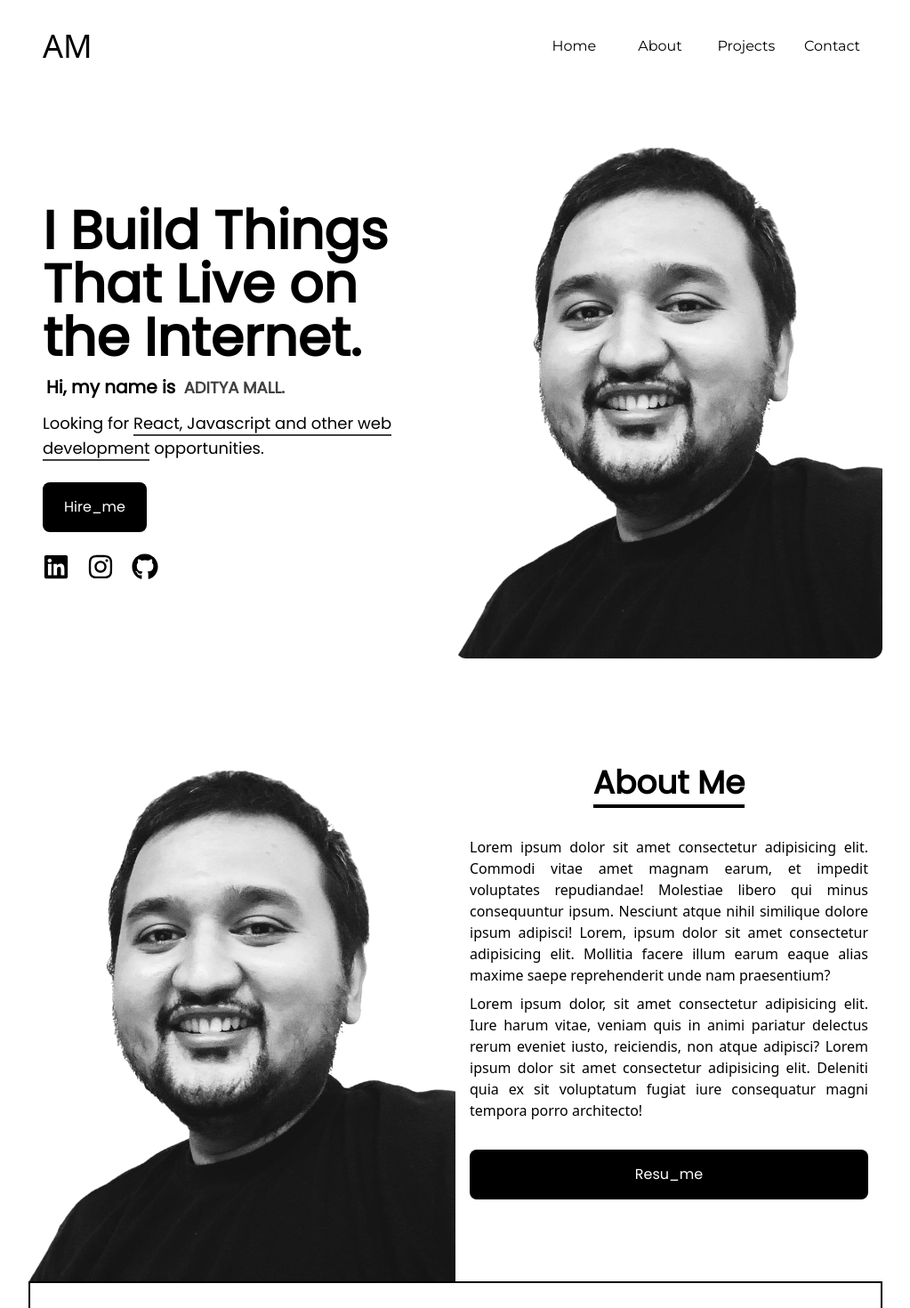
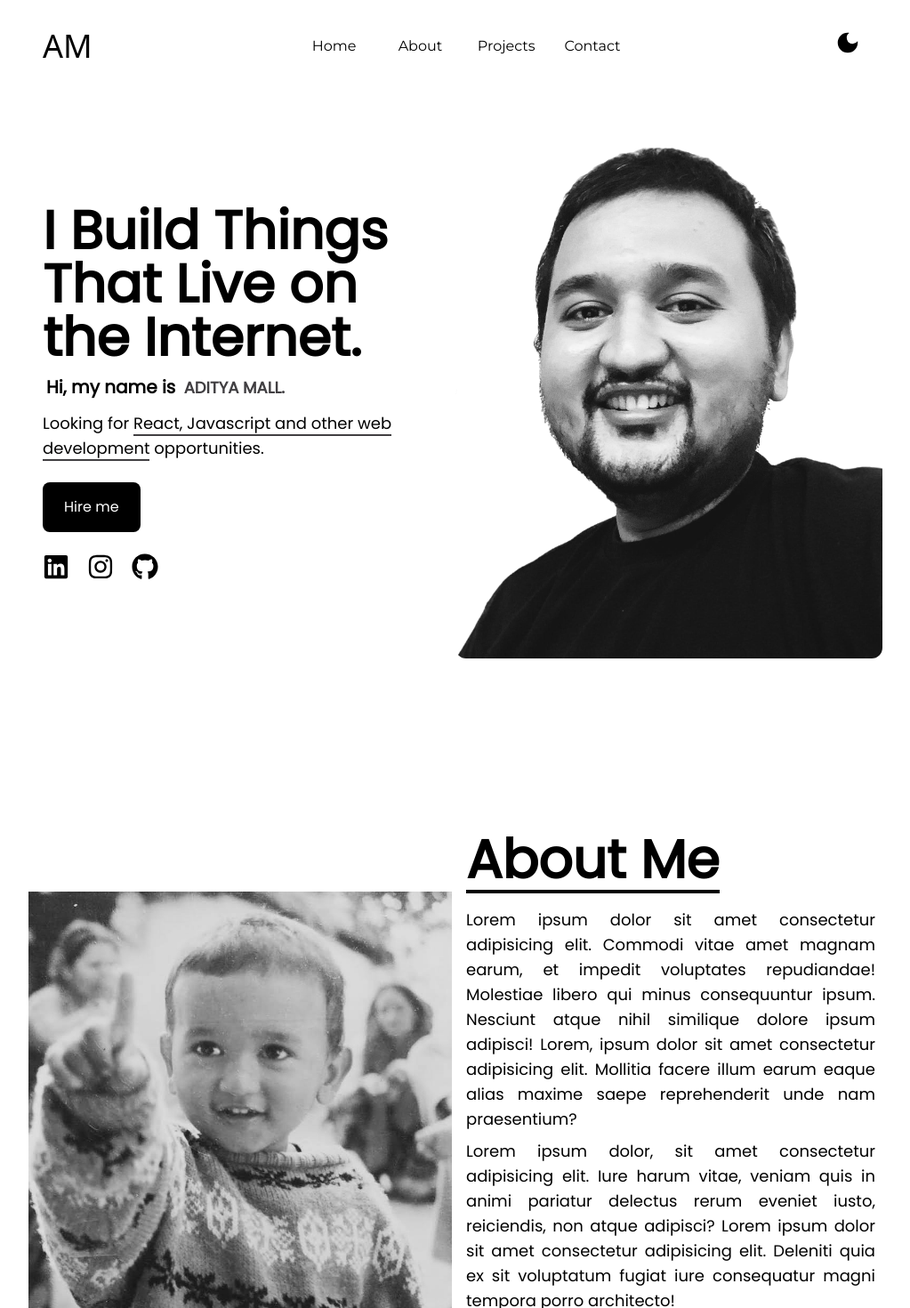
Before and after one commit to iamadityamall/react-projects-portfolio-development, a React (Create React App) app: page / in a window 1280 px wide. Shown: the top 1470 px of the page at 89% size, without its empty margins (128-1151 px from the left). Built offline with nearby package versions, Linux system fonts and the light colour scheme.

Commit message:
major update with dark mode

```diff
--- a/src/App.js
+++ b/src/App.js
@@ -1,8 +1,21 @@
 import React from "react";
 import { BrowserRouter, Routes, Route } from "react-router-dom";
 import { Home, Error, SharedLayout } from "./Pages/index";
+import { useEffect } from "react";
+import { useSelector } from "react-redux";
 
 const App = () => {
+  const {isDarkmode} = useSelector(store => store.navbar);
+
+  useEffect(() => {
+    if (isDarkmode) {
+      document.body.style.backgroundColor = "black";
+      document.body.style.color = "white";
+    } else {
+      document.body.style.backgroundColor = "white";
+      document.body.style.color = "black";
+    }
+  })
   return (
     <BrowserRouter>
       <Routes>
--- a/src/Components/Home/About.jsx
+++ b/src/Components/Home/About.jsx
@@ -1,29 +1,31 @@
-import React from 'react'
-import aboutImage from "../../assests/images/profile-new.png"
+import React from "react";
+import aboutImage from "../../assests/images/baby.jpg";
+import { useSelector } from "react-redux";
 
 const About = () => {
+  const {isDarkmode} = useSelector(store => store.navbar)
   return (
     <section
       id="about"
-      className="transition-all duration-200 ease-in-out grid grid-cols-1 gap-y-5 justify-items-center  md:grid-cols-2"
+      className="transition-all duration-200 ease-in-out grid grid-cols-1 gap-y-5 justify-items-center  md:grid-cols-2 md:gap-y-0 md:gap-x-2 md:h-screen md:place-items-center"
     >
       {/* image container */}
-      <figure className="transition-all duration-200 ease-in-out mr-8 overflow-hidden rounded-full w-[200px] h-[200px] md:w-full md:h-full md:rounded-none md:mr-0">
+      <figure className="transition-all duration-200 ease-in-out mr-8 overflow-hidden rounded-full w-[200px] h-[200px] md:w-full md:h-auto  md:mr-0 md:rounded-xl xl:h-[70vh] xl:w-fit">
         <img
           src={aboutImage}
           alt="about"
-          className="transition-all duration-200 ease-in-out  w-full h-full object-contain object-right-bottom"
+          className="transition-all duration-200 ease-in-out  w-full h-full object-contain grayscale z-0"
         />
       </figure>
       {/* info container */}
-      <div className="transition-all duration-200 ease-in-out flex flex-col items-center space-y-8 text-justify p-4">
-        <div className="transition-all duration-200 ease-in-out flex justify-start">
-          <h1 className="transition-all duration-200 ease-in-out font-bold font-poppins text-4xl py-1 border-b-4 border-black">
+      <div className="transition-all duration-700 ease-in-out flex flex-col items-center space-y-10  p-4 md:space-y-4 md:p-2 md:items-start ">
+        <div className="transition-all duration-700 ease-in-out flex justify-start">
+          <h1 className="transition-all duration-700 ease-in-out font-bold font-poppins text-4xl py-1 border-b-4 border-black xl:text-6xl">
             About Me
           </h1>
           {/* <p>Aditya Mall</p> */}
         </div>
-        <div className="transition-all duration-200 ease-in-out flex flex-col space-y-2">
+        <div className="transition-all duration-500 ease-in-out flex flex-col space-y-2 font-poppins text-sm md:text-justify md:p-2 xl:p-0 xl:text-lg">
           <p>
             Lorem ipsum dolor sit amet consectetur adipisicing elit. Commodi
             vitae amet magnam earum, et impedit voluptates repudiandae!
@@ -40,12 +42,22 @@ const About = () => {
             iure consequatur magni tempora porro architecto!
           </p>
         </div>
-        <button className="transition-all duration-200 ease-in-out p-4 bg-black text-white font-poppins rounded-lg w-full">
-          Resu_me
+        <button
+          className={`transition-all duration-500 ease-in-out p-4 bg-black text-white font-poppins rounded-lg w-full md:w-auto ${
+            isDarkmode && "bg-white text-black"
+          }`}
+        >
+          <a
+            href="https://resume-adityamall.netlify.app/"
+            target="_blank"
+            rel="noreferrer"
+          >
+            Resume
+          </a>
         </button>
       </div>
     </section>
   );
-}
+};
 
-export default About
+export default About;
--- a/src/Components/Home/Hero.jsx
+++ b/src/Components/Home/Hero.jsx
@@ -1,8 +1,10 @@
 import React from "react";
 import { socialLinks } from "../../utils/data/SocialLinks";
 import heroImage from "../../assests/images/profile-new.png";
+import { useSelector } from "react-redux";
 
 const Hero = () => {
+  const { isDarkmode } = useSelector((store) => store.navbar);
   return (
     <section
       id="hero"
@@ -29,8 +31,12 @@ const Hero = () => {
           opportunities.
         </p>
         <div className="translate-all duration-[2000ms] ease-in-out flex flex-col space-y-6 items-start">
-          <button className="mt-4 px-6 py-4 bg-black text-white rounded-lg font-poppins">
-            Hire_me
+          <button
+            className={`mt-4 px-6 py-4 bg-black text-white rounded-lg font-poppins ${
+              isDarkmode && "bg-white text-black"
+            }`}
+          >
+            Hire me
           </button>
           <div className="translate-all duration-[2000ms] ease-in-out flex space-x-5  items-center justify-start">
             {socialLinks.map((link) => {
--- a/src/Components/Home/Navbar.jsx
+++ b/src/Components/Home/Navbar.jsx
@@ -6,13 +6,16 @@ import { toggleSidebarButton } from "../../Features/Navbar/navSlice";
 import { Sidebar } from "./index";
 import { navLinks } from "../../utils/data/Navlinks.js";
 import { Link } from "react-scroll/modules";
+import { MdDarkMode } from "react-icons/md";
+import { BsSunFill } from "react-icons/bs";
+import { toggleDarkmodeButton } from "../../Features/Navbar/navSlice";
 
 const Navbar = () => {
   const dispatch = useDispatch();
-  const { showSidebar } = useSelector((store) => store.navbar);
+  const { showSidebar, isDarkmode } = useSelector((store) => store.navbar);
 
   return (
-    <header className="w-full fixed top-0 overflow-hidden transition-all duration-500 ease-in-out bg-white">
+    <header className={`w-full z-10 fixed top-0 overflow-hidden transition-all duration-500 ease-in-out ${isDarkmode ? 'bg-black': 'bg-white'}`}>
       <nav className=" transition-all duration-500 ease-in-out flex justify-between p-2 w-[95vw] mx-auto sm:w-[90vw] md:w-[85vw] md:p-4 lg:w-[80vw] xl:w-[75vw]">
         <div className="transition-all duration-500 ease-in-out text-4xl py-4">
           AM
@@ -35,12 +38,21 @@ const Navbar = () => {
             );
           })}
         </ul>
-        <button
-          className="lg:hidden translate-all duration-500 ease-in-out fixed right-3 top-10 z-20"
-          onClick={() => dispatch(toggleSidebarButton(!showSidebar))}
-        >
-          <ButtonAnimation showSidebar={showSidebar} />
-        </button>
+        <div className="flex items-center md:text-3xl  md:mr-2 md:mb-2">
+          <button onClick={() => dispatch(toggleDarkmodeButton())} >
+            {isDarkmode ? (
+              <BsSunFill className="-translate-x-12 text-3xl md:-translate-x-0" />
+            ) : (
+              <MdDarkMode className="-translate-x-12 text-3xl md:-translate-x-0" />
+            )}
+          </button>
+          <button
+            className="lg:hidden translate-all duration-500 ease-in-out fixed right-3 top-10 z-50"
+            onClick={() => dispatch(toggleSidebarButton(!showSidebar))}
+          >
+            <ButtonAnimation showSidebar={showSidebar} />
+          </button>
+        </div>
       </nav>
       <Sidebar />
     </header>
--- a/src/Components/Home/Sidebar.jsx
+++ b/src/Components/Home/Sidebar.jsx
@@ -10,7 +10,7 @@ const Sidebar = () => {
 
   return (
     <aside
-      className={`fixed top-0 translate-all duration-500 ease-in-out  h-screen w-screen bg-white lg:hidden flex flex-col items-end justify-center space-y-4  shadow-lg z-10
+      className={`fixed top-0 translate-all duration-500 ease-in-out  h-screen w-screen bg-white lg:hidden flex flex-col items-end justify-center space-y-4  shadow-lg z-30
         ${!showSidebar && "translate-x-full"}
       }`}
     >
--- a/src/Features/Navbar/navSlice.js
+++ b/src/Features/Navbar/navSlice.js
@@ -2,6 +2,7 @@ import { createSlice } from "@reduxjs/toolkit";
 
 const initialState = {
   showSidebar: false,
+  isDarkmode: false,
 };
 
 const navSlice = createSlice({
@@ -11,8 +12,11 @@ const navSlice = createSlice({
     toggleSidebarButton: (state, action) => {
       state.showSidebar = action.payload;
     },
+    toggleDarkmodeButton: (state) => {
+      state.isDarkmode = !state.isDarkmode;
+    },
   },
 });
 
-export const { toggleSidebarButton } = navSlice.actions;
+export const { toggleSidebarButton, toggleDarkmodeButton } = navSlice.actions;
 export const navReducer = navSlice.reducer;
--- a/src/Pages/Home.jsx
+++ b/src/Pages/Home.jsx
@@ -8,6 +8,7 @@ import {
 } from "../Components/Home/index";
 
 const Home = () => {
+
   return (
     <main className="transition-all duration-150 ease-in-out w-[95vw] mx-auto sm:w-[90vw] md:w-[85vw] lg:w-[80vw] xl:w-[75vw]">
       <Hero />
```
Also changed, not shown: src/assests/images/baby-grayscale.png (added), src/assests/images/baby.jpg (added).
